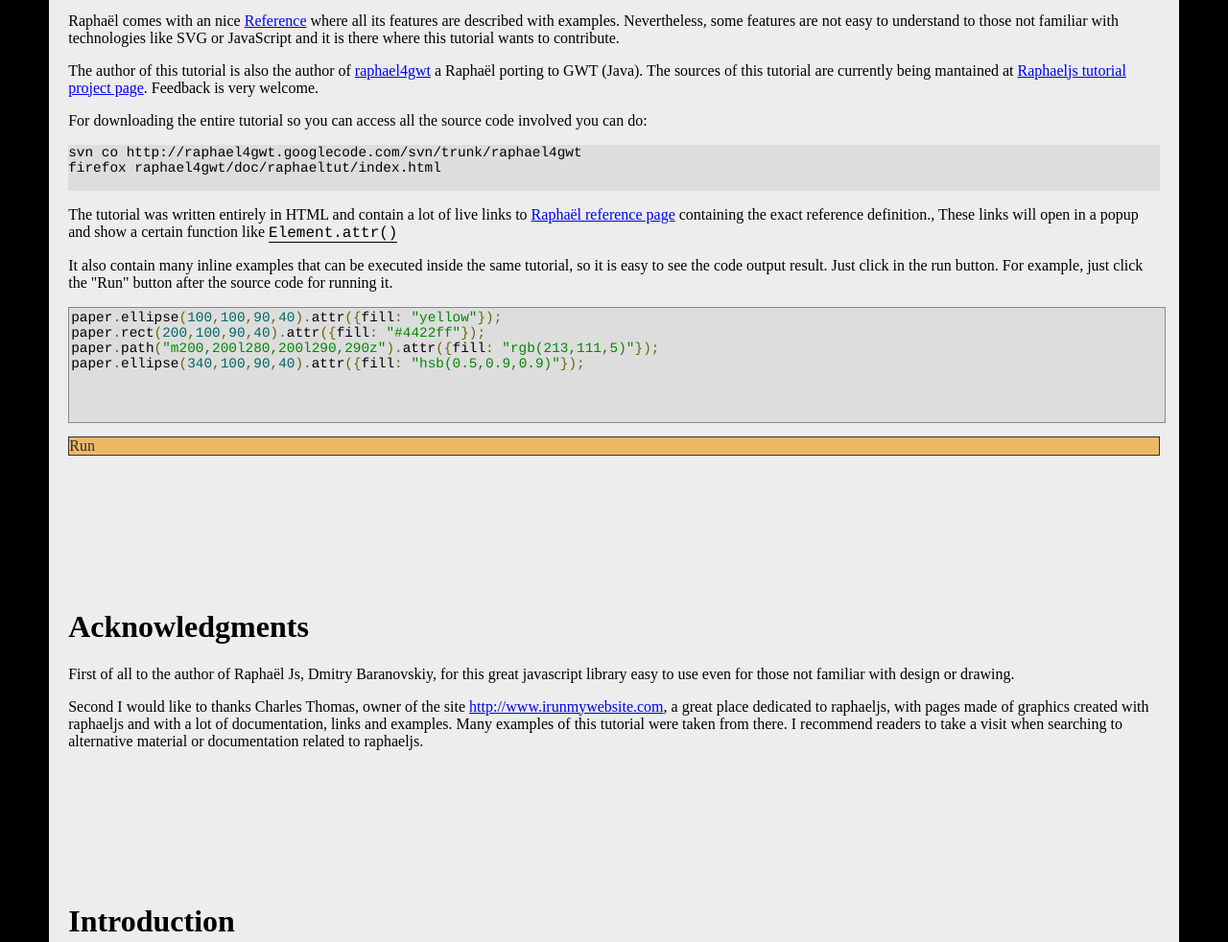
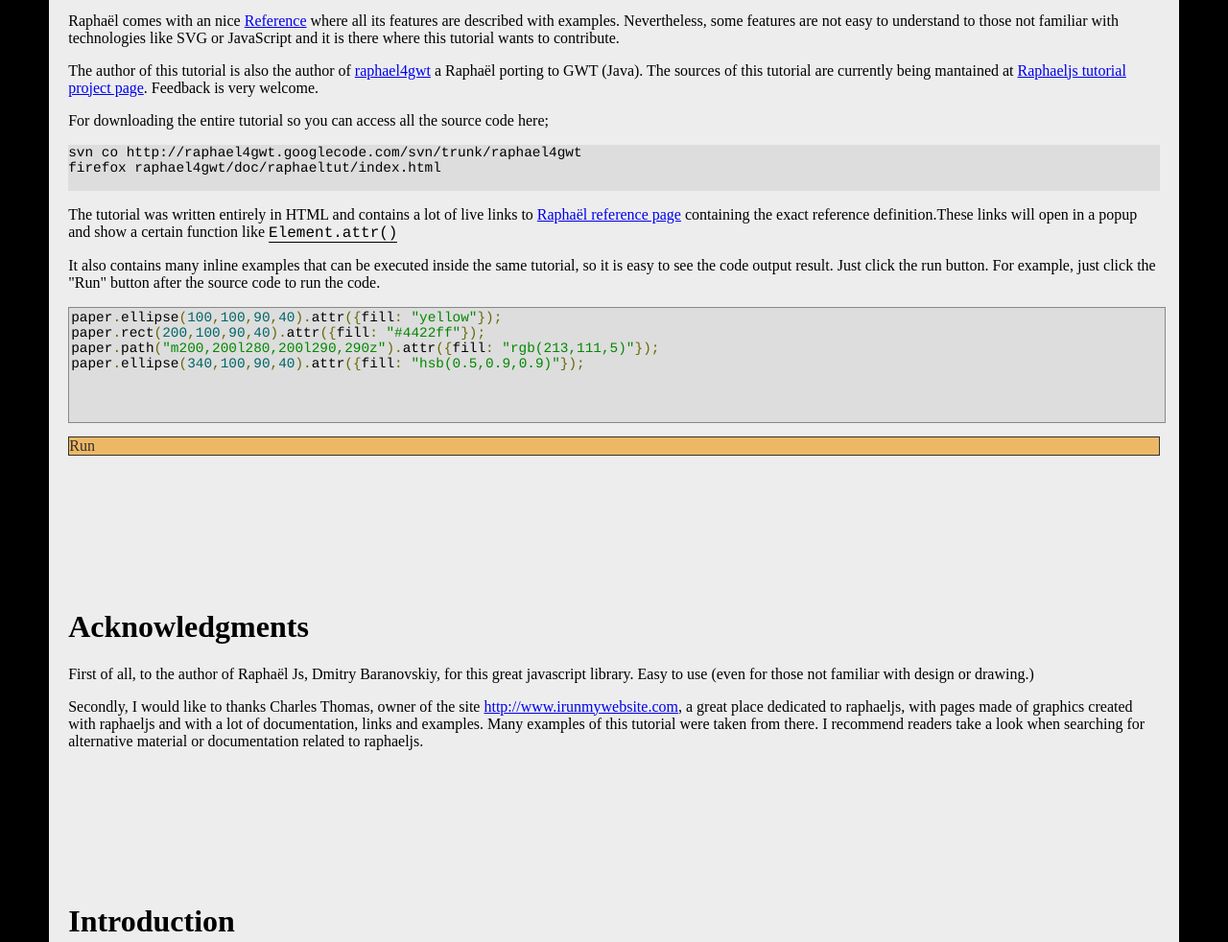
Before and after one commit to cancerberoSgx/raphaeljs-tutorial, a plain HTML site: page index.html in a window 1280 px wide. Shown: the part 3429-4411 px from the top of the page at 96% size. Drawn offline with Linux system fonts and the light colour scheme.

Commit message:
Update index.html

```diff
--- a/index.html
+++ b/index.html
@@ -114,18 +114,18 @@
     <a href="https://github.com/cancerberoSgx/raphaeljs-tutorial">
     Raphaeljs tutorial project page</a>. Feedback is very welcome. </p>
 
-    <p>For downloading the entire tutorial so you can access all the source code involved you can do: </p>
+    <p>For downloading the entire tutorial so you can access all the source code here; </p>
 	<pre class="code">
 svn co http://raphael4gwt.googlecode.com/svn/trunk/raphael4gwt
 firefox raphael4gwt/doc/raphaeltut/index.html
 	</pre>
 
 
-  <p>The tutorial was written entirely in HTML and contain a lot of live links to <a href="http://raphaeljs.com/reference.html">Raphaël reference page</a>
-  containing the exact reference definition., These links will open in a popup and show a certain function like <a href="Element.attr" class="raphael-ref">Element.attr()</a>
-
-  <p>It also contain many inline examples that can be executed inside the same tutorial, so it is easy to see the code output result.
-  Just click in the run button. For example, just click the "Run" button after the source code for running it.  </p>
+  <p>The tutorial was written entirely in HTML and contains a lot of live links to <a href="http://raphaeljs.com/reference.html">Raphaël reference page</a>
+  containing the exact reference definition.These links will open in a popup and show a certain function like <a href="Element.attr" class="raphael-ref">Element.attr()</a>
+
+  <p>It also contains many inline examples that can be executed inside the same tutorial, so it is easy to see the code output result.
+  Just click the run button. For example, just click the "Run" button after the source code to run the code.  </p>
 
   <a class="code code-run" href="ex-color1"></a>
 
@@ -133,13 +133,13 @@
 
    <h1>Acknowledgments</h1>
 
-   <p>First of all to the author of Raphaël Js, Dmitry Baranovskiy, for this great javascript
-   library easy to use even for those not familiar with design or drawing.</p>
-
-   <p>Second I would like to thanks Charles Thomas, owner of the site
+   <p>First of all, to the author of Raphaël Js, Dmitry Baranovskiy, for this great javascript
+   library. Easy to use (even for those not familiar with design or drawing.)</p>
+
+   <p>Secondly, I would like to thanks Charles Thomas, owner of the site
    <a href="http://www.irunmywebsite.com">http://www.irunmywebsite.com</a>, a great place dedicated to raphaeljs,
    with pages made of graphics created with raphaeljs and with a lot of documentation, links and examples. Many examples
-   of this tutorial were taken from there. I recommend readers to take a visit when searching to alternative material or documentation related to raphaeljs.</p>
+   of this tutorial were taken from there. I recommend readers take a look when searching for alternative material or documentation related to raphaeljs.</p>
 
 
 
```
